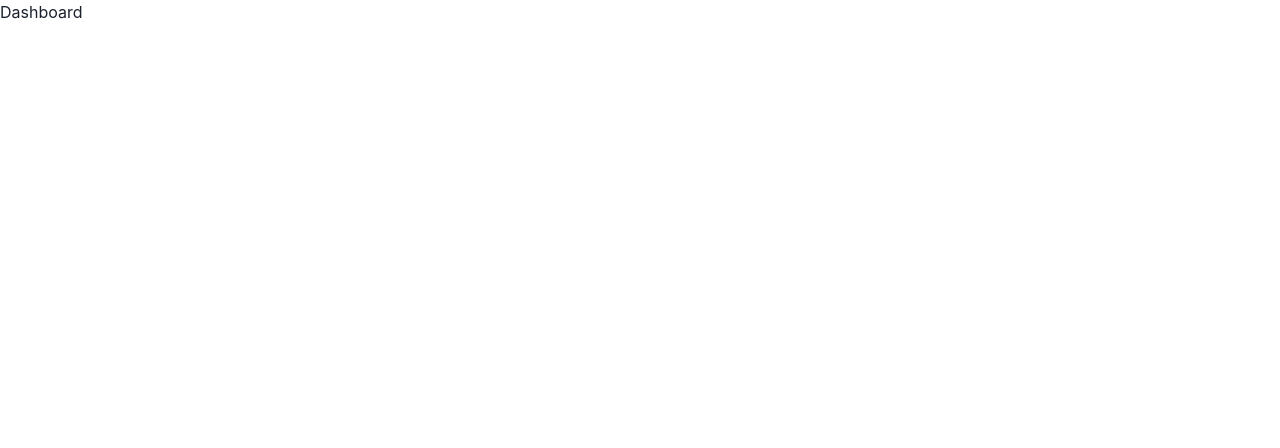
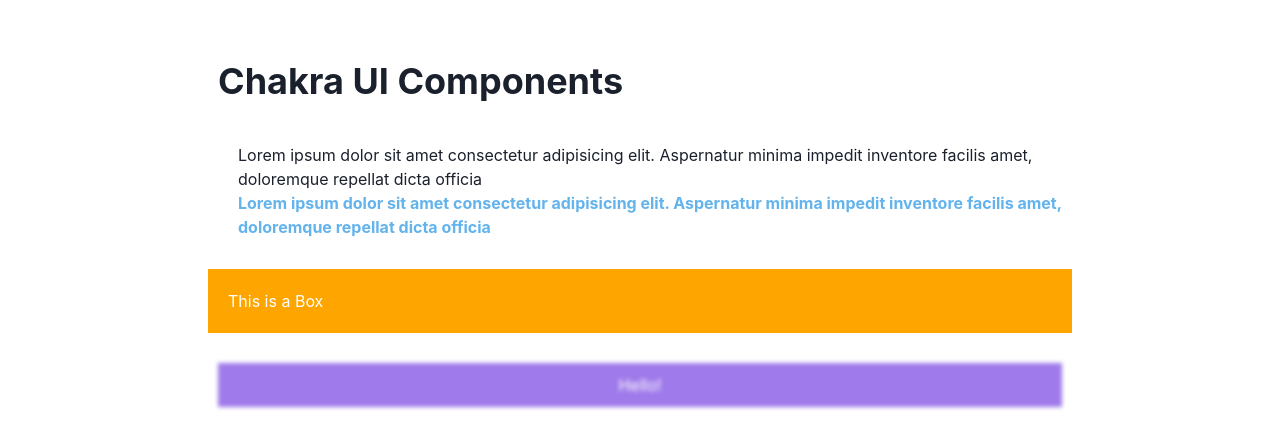
Before and after one commit to TalissonMelo/chakra-ui, a React (Vite) app: page / in a window 1280 px wide. Shown: the top 448 px of the page. Built offline with nearby package versions, Linux system fonts and the light colour scheme.

Commit message:
Components & Style Props

```diff
--- a/src/pages/Dashboard.jsx
+++ b/src/pages/Dashboard.jsx
@@ -1,5 +1,32 @@
+import { Box, Container, Heading, Text } from "@chakra-ui/react";
+
 export default function Dashboard() {
+
+  const boxStyles = {
+    p: "10px",
+    bg: "purple.400",
+    color: "white",
+    m: "10px",
+    textAlign: 'center',
+    ':hover': {
+      color: 'black',
+    },
+    filter: 'blur(2px)'
+  }
+
   return (
-    <div>Dashboard</div>
+    <Container as="section" maxWidth="4xl" py="20px">
+      <Heading my="30px" p="10px">Chakra UI Components</Heading>
+
+      <Text marginLeft="30px">Lorem ipsum dolor sit amet consectetur adipisicing elit. Aspernatur minima impedit inventore facilis amet, doloremque repellat dicta officia</Text>
+
+      <Text ml="30px" color="blue.300" fontWeight="bold">Lorem ipsum dolor sit amet consectetur adipisicing elit. Aspernatur minima impedit inventore facilis amet, doloremque repellat dicta officia</Text>
+
+      <Box my="30px" p="20px" bg="orange">
+        <Text color="white">This is a Box</Text>
+      </Box>
+
+      <Box sx={boxStyles}>Hello!</Box>
+    </Container>
   )
 }
```
